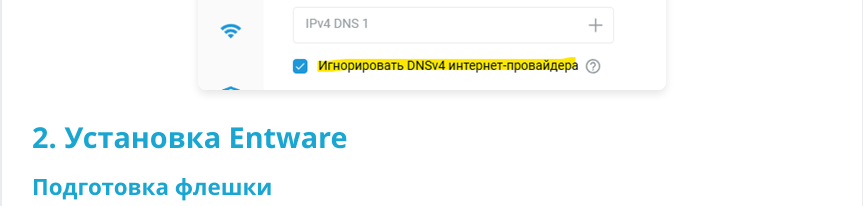
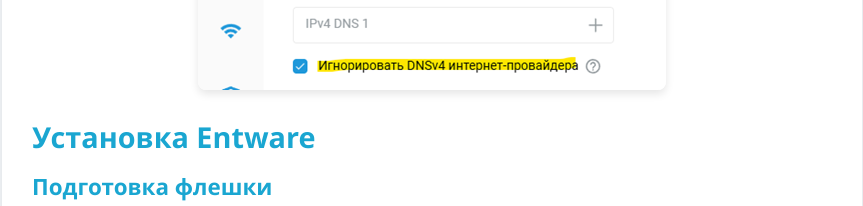
Before and after one commit to Kiarant/kiarant.github.io, a plain HTML site: page index.html in a window 1280 px wide. Shown: the part 2654-2860 px from the top of the page, without its empty margins (208-1071 px from the left). Drawn offline with nearby package versions, Linux system fonts and the light colour scheme.

Commit message:
Update index.html

```diff
--- a/index.html
+++ b/index.html
@@ -240,7 +240,7 @@ system configuration save
         </div>
 
         <div class="section">
-            <h2>2. Установка Entware</h2>
+            <h2>Установка Entware</h2>
             <h3>Подготовка флешки</h3>
             <p>Отформатируйте USB накопитель в ext4. Используйте утилиты, такие как MiniTool Partition Wizard или Paragon Partition Manager, так как Windows не поддерживает ext4 стандартными средствами.</p>
             <p><a href="https://help.keenetic.com">Ссылка на Keenetic Help</a></p>
```
